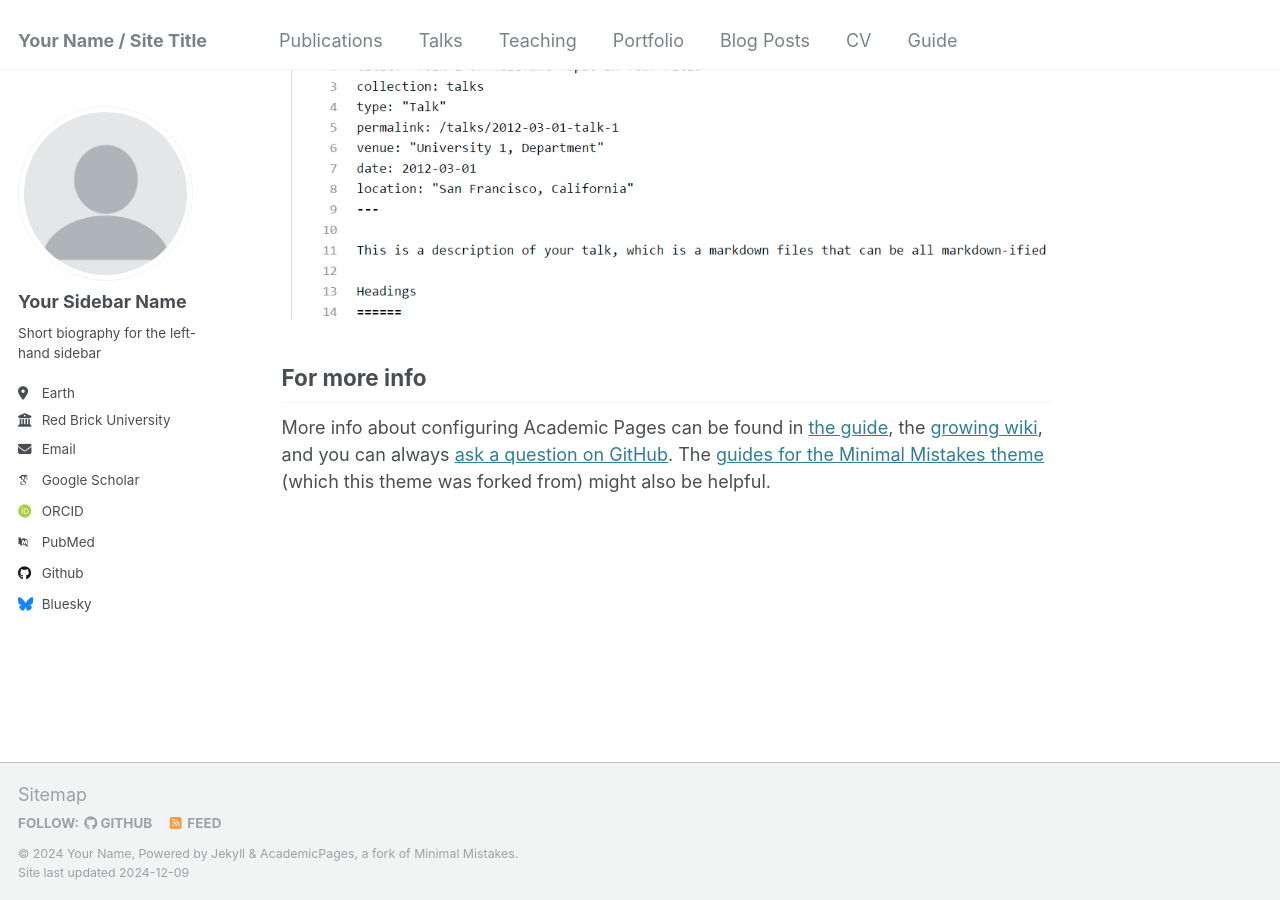
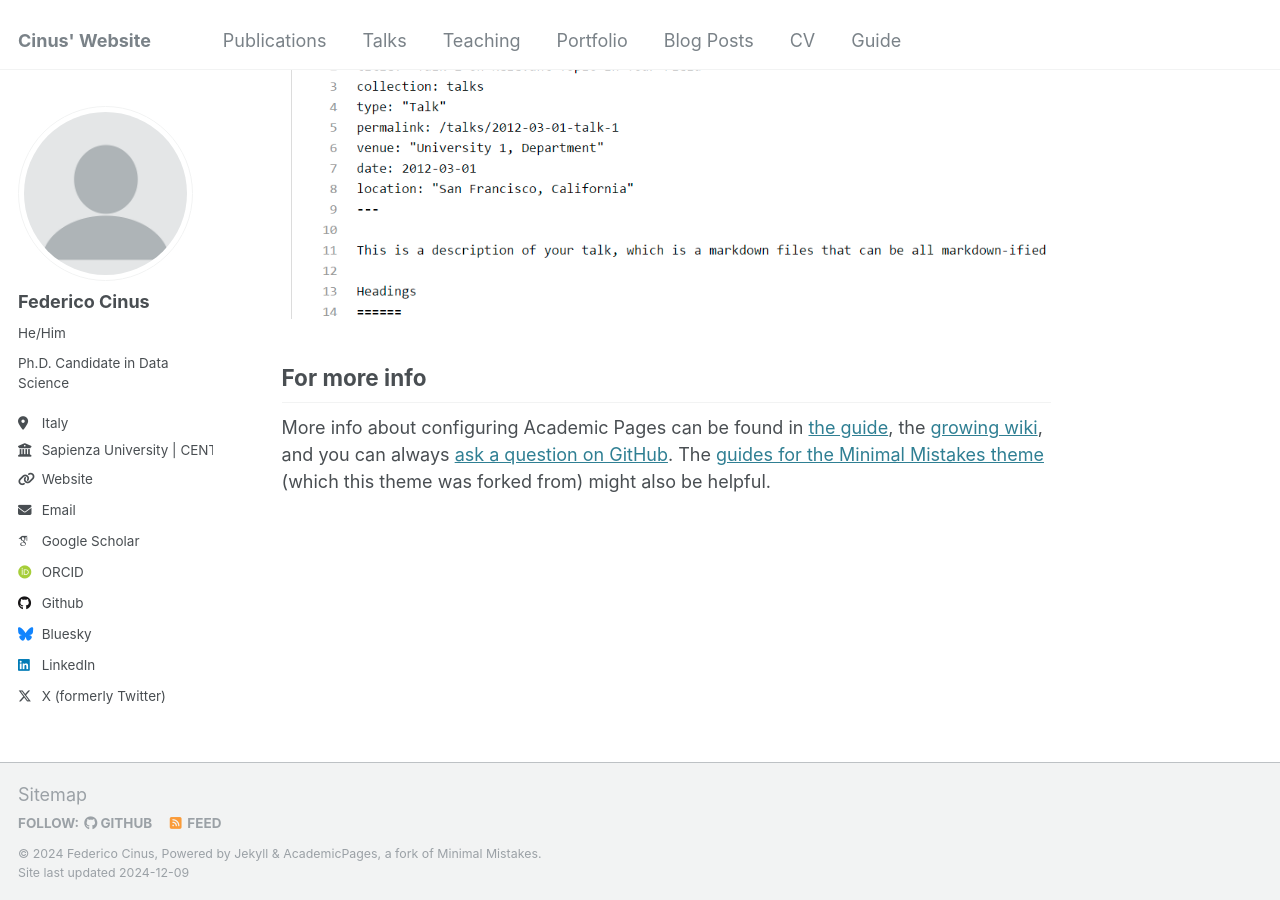
Before and after one commit to FedericoCinus/website, a Jekyll site: the page built from _pages/about.md, in a window 1280 px wide and 900 px high, scrolled down 2643 px. Built offline with Jekyll 4.4.1, drawn with Linux system fonts in a browser that asks for light colours; some web fonts are replaced.

Commit message:
Update _config.yml

```diff
--- a/_config.yml
+++ b/_config.yml
@@ -8,10 +8,10 @@
 
 # Basic Site Settings
 locale                   : "en-US"
-title                    : "Your Name / Site Title"
+title                    : "Cinus' Website"
 title_separator          : "-"
-name                     : &name "Your Name"
-description              : &description "personal description"
+name                     : &name "Federico Cinus"
+description              : &description "Ph.D. Candidate in Data Science"
 url                      : https://academicpages.github.io # the base hostname & protocol for your site e.g. "https://[your GitHub username].github.io"
 baseurl                  : "" # the subpath of your site, e.g. "/blog"
 repository               : "academicpages/academicpages.github.io"
@@ -22,57 +22,29 @@ repository               : "academicpages/academicpages.github.io"
 author:
   # Biographic information
   avatar           : "profile.png"
-  name             : "Your Sidebar Name"
-  pronouns         : # example: "she/her"
-  bio              : "Short biography for the left-hand sidebar"
-  location         : "Earth"
-  employer         : "Red Brick University"
-  uri              : # URL
-  email            : "none@example.org"
+  name             : "Federico Cinus"
+  pronouns         : "He/Him"# example: "she/her"
+  bio              : "Ph.D. Candidate in Data Science"
+  location         : "Italy"
+  employer         : "Sapienza University | CENTAI"
+  uri              : "https://phd.uniroma1.it/web/FEDERICO-CINUS_nP1944916_EN.aspx" # URL
+  email            : ""
 
   # Academic websites
-  arxiv            : # URL - Update with the correct link to your profile
   googlescholar    : "https://scholar.google.com/citations?user=PS_CX0AAAAAJ"
   impactstory      : # URL
   orcid            : "http://orcid.org/yourorcidurl"
-  semantic         : # URL
-  pubmed           : "https://www.ncbi.nlm.nih.gov/pubmed/?term=john+snow"
   researchgate     : # URL
   scopus           : # URL
 
   # Repositories and software development
-  bitbucket        : # Username - Update with your username on the site
-  codepen          : # Username
-  dribbble         : # Username
-  github           : "academicpages"
-  kaggle           : # Username
-  stackoverflow    : # User number or user number and name (i.e., use "1" or "1/jeff-atwood")
+  github           : "https://github.com/FedericoCinus"
 
   # Social media
-  bluesky          : "bsky.app" # Replace this with you Bluesky username
-  facebook         : # Username
-  flickr           : # Username
-  foursquare       : # Username
-  goodreads        : # Username
-  google_plus      : # Username
-  keybase          : # Username
-  instagram        : # Username
-  lastfm           : # Username
-  linkedin         : # Username
-  mastodon         : # URL
-  medium           : # URL
-  pinterest        : # Username
-  soundcloud       : # Username
-  steam            : # Username
-  telegram         : # URL
-  tumblr           : # Username
-  twitter          : # Username for X / Twitter
-  vine             : # Username
-  weibo            : # Username
-  wikipedia        : # Username
-  xing             : # Username
-  youtube          : # Username
-  zhihu            : # Username
+  bluesky          : "https://bsky.app/profile/federicocinus.bsky.social" # Replace this with you Bluesky username
+  linkedin         : "https://www.linkedin.com/in/federico-cinus/" # Username
+  twitter          : "https://x.com/Federico_Cinus" # Username for X / Twitter
+
 
 # Publication Category - The following the list of publication categories and their headings
 publication_category:
```
